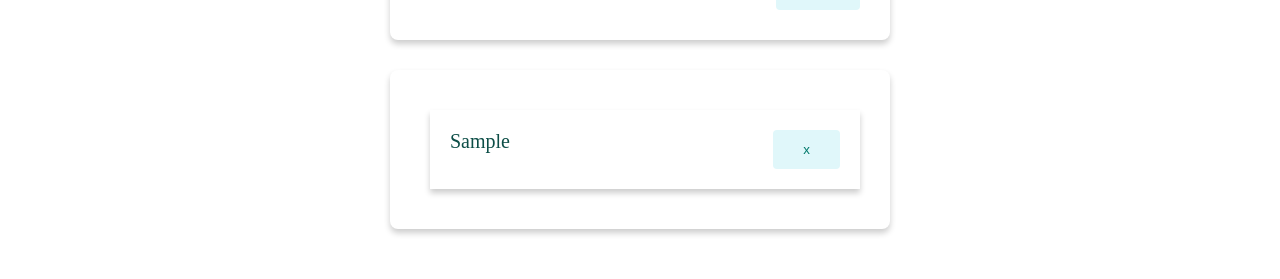
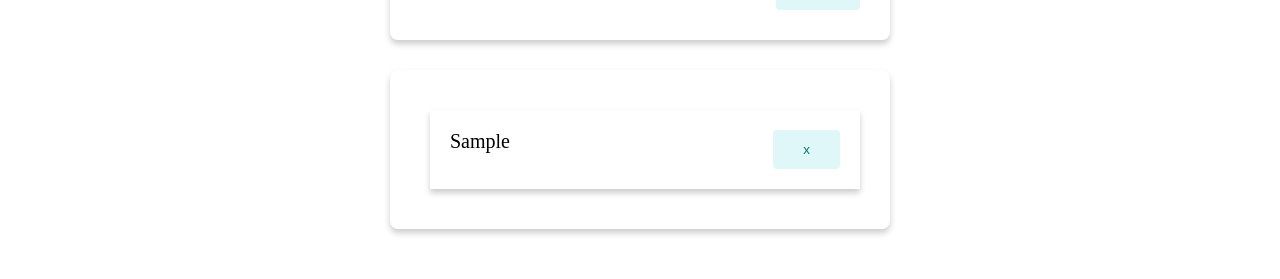
Before and after one commit to suruthiperumal12/React-TodoApp, a React (Vite) app: page / in a window 1280 px wide. Both pictures are taken after typing "Sample" into the empty fields and a click on the button "Add". Shown: the part 166-445 px from the top of the page. Built offline with nearby package versions, Linux system fonts and the light colour scheme.

Commit message:
modified files

```diff
--- a/src/components/list.module.css
+++ b/src/components/list.module.css
@@ -6,7 +6,7 @@
     margin: 0 auto;
     padding: 30px;
     margin-top: 30px;
-    margin-bottom: 30px;
+    margin-bottom: 60px;
 }
 
 @media screen and (max-width:800px) {
--- a/src/components/todoitem.module.css
+++ b/src/components/todoitem.module.css
@@ -1,6 +1,7 @@
 .itemContainer {
     width: 450px;
-    color: #0d4e47;
+    /* color: #0d4e47; */
+    color: black;
     margin: 0 auto;
 }
 
```
